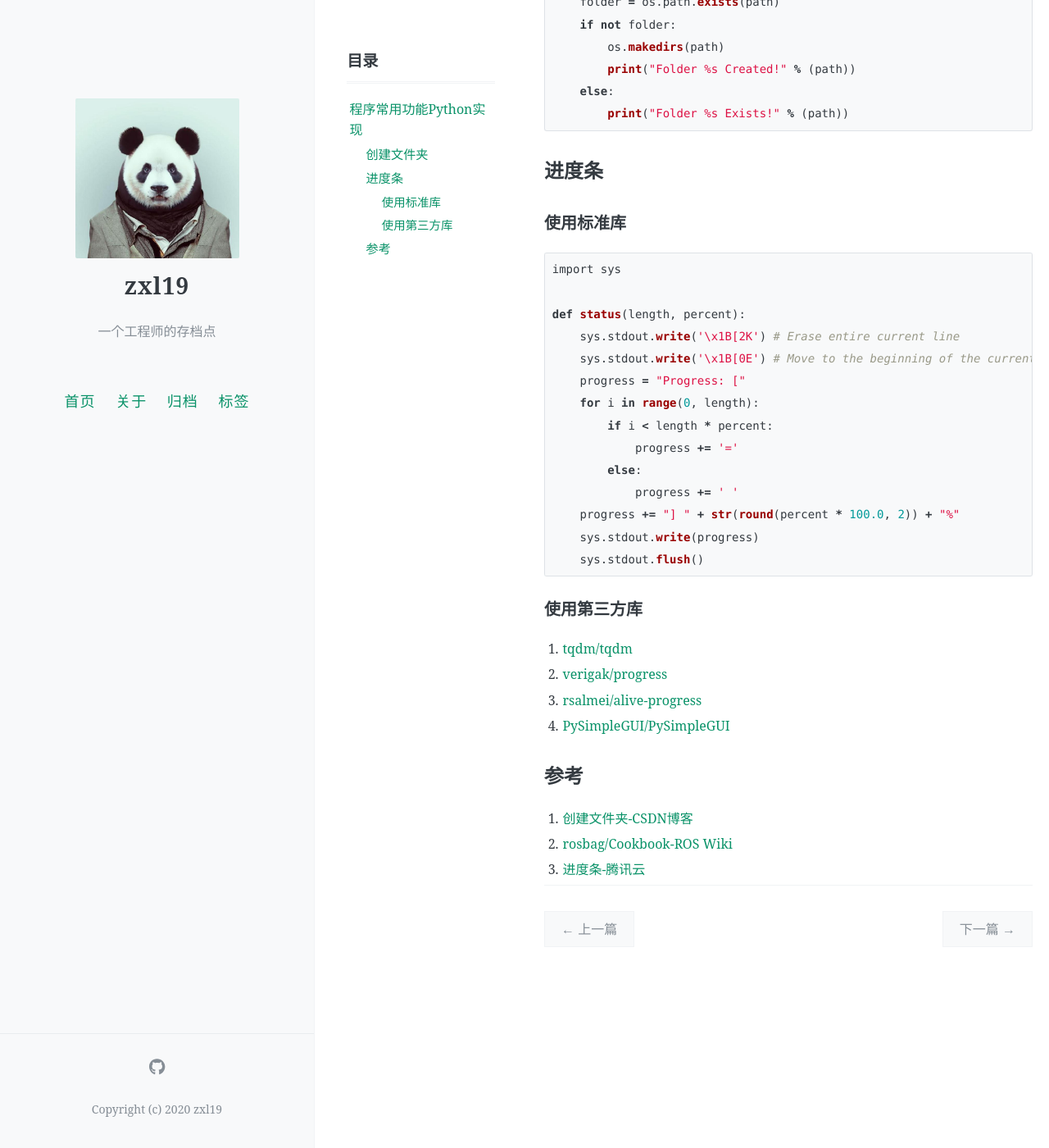
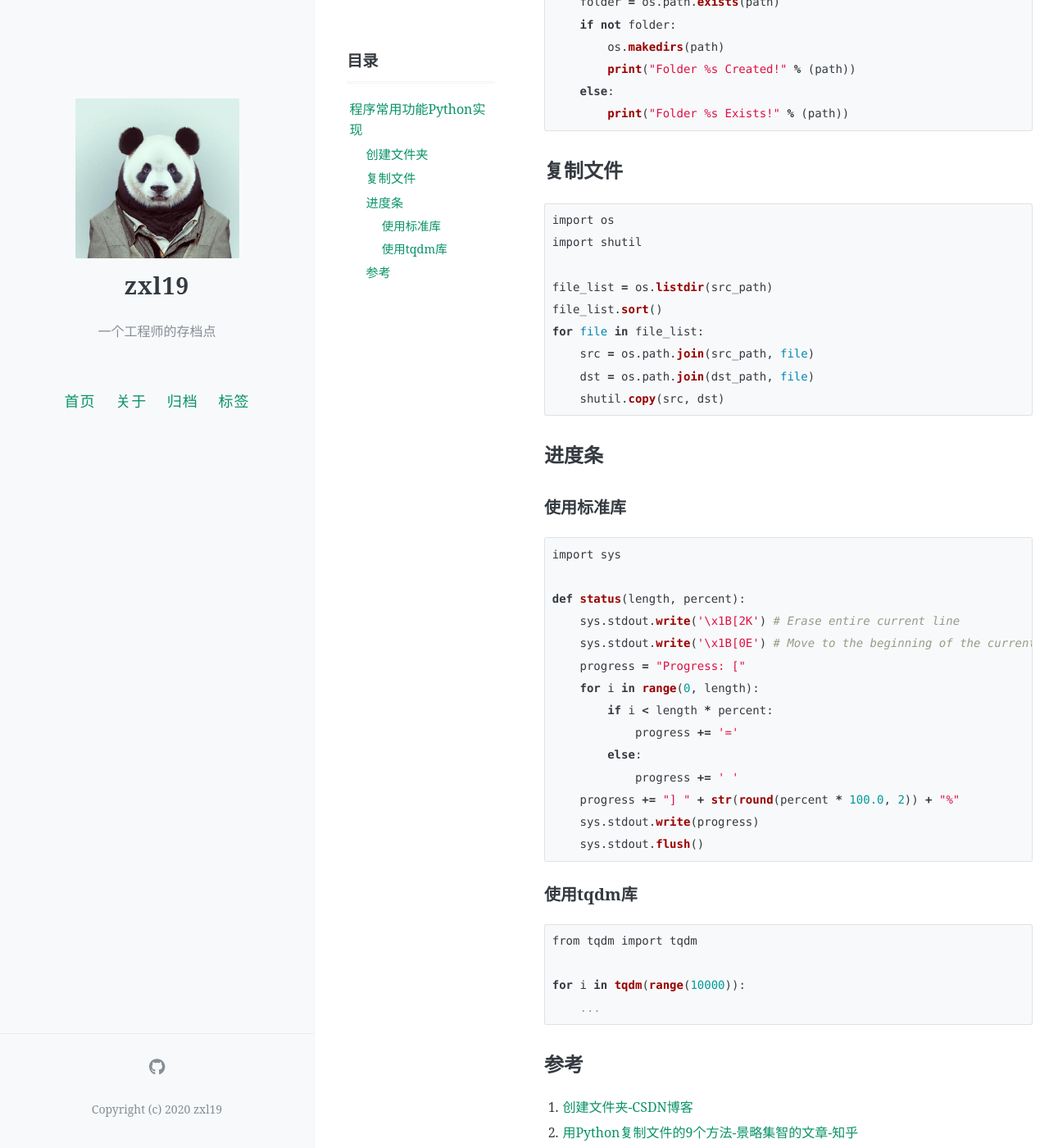
Before and after one commit to zxl19/zxl19.github.io, a Jekyll site: the page built from _posts/2021-10-28-python-utility.md, in a window 1280 px wide and 1400 px high, scrolled down 364 px. Shown: the whole window at 82% size. Built offline with Jekyll 4.4.1, drawn with Linux system fonts in a browser that asks for light colours; comment, search, counter and statistics services are not loaded; some of the changed text lies outside the part shown.

Commit message:
Update Posts

````diff
--- a/_posts/2021-10-28-python-utility.md
+++ b/_posts/2021-10-28-python-utility.md
@@ -27,6 +27,20 @@ def mkdir(path):
         print("Folder %s Exists!" % (path))
 ```
 
+## 复制文件
+
+```python
+import os
+import shutil
+
+file_list = os.listdir(src_path)
+file_list.sort()
+for file in file_list:
+    src = os.path.join(src_path, file)
+    dst = os.path.join(dst_path, file)
+    shutil.copy(src, dst)
+```
+
 ## 进度条
 
 ### 使用标准库
@@ -48,15 +62,19 @@ def status(length, percent):
     sys.stdout.flush()
 ```
 
-### 使用第三方库
+### 使用tqdm库
 
-1. [tqdm/tqdm](https://github.com/tqdm/tqdm)
-2. [verigak/progress](https://github.com/verigak/progress)
-3. [rsalmei/alive-progress](https://github.com/rsalmei/alive-progress)
-4. [PySimpleGUI/PySimpleGUI](https://github.com/PySimpleGUI/PySimpleGUI)
+```python
+from tqdm import tqdm
+
+for i in tqdm(range(10000)):
+    ...
+```
 
 ## 参考
 
 1. [创建文件夹-CSDN博客](https://blog.csdn.net/vip_lvkang/article/details/76906718)
-2. [rosbag/Cookbook-ROS Wiki](http://wiki.ros.org/rosbag/Cookbook)
-3. [进度条-腾讯云](https://cloud.tencent.com/developer/article/1661478)
+2. [用Python复制文件的9个方法-景略集智的文章-知乎](https://zhuanlan.zhihu.com/p/35725217)
+3. [python之shutil模块11个常用函数详解-CDA数据分析师的文章-知乎](https://zhuanlan.zhihu.com/p/213919757)
+4. [rosbag/Cookbook-ROS Wiki](http://wiki.ros.org/rosbag/Cookbook)
+5. [进度条-腾讯云](https://cloud.tencent.com/developer/article/1661478)
````
Also changed, not shown: _posts/2021-06-15-ai-material.md (+18 -0 lines), _posts/2021-10-30-python-config.md (+0 -6 lines), _posts/2022-07-27-pip-note.md (+7 -7 lines), _posts/2023-03-28-python-package.md (added, +125 -0 lines).
